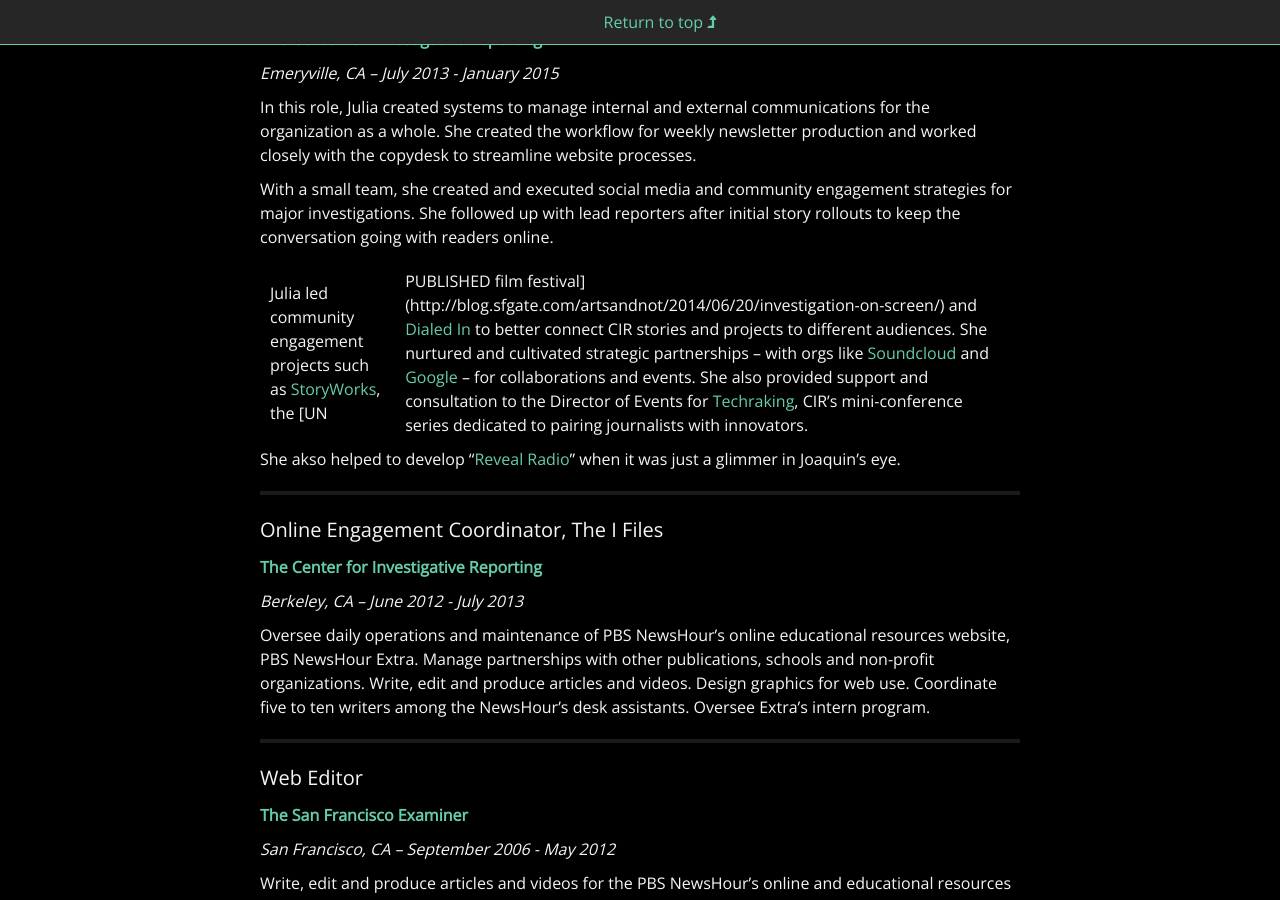
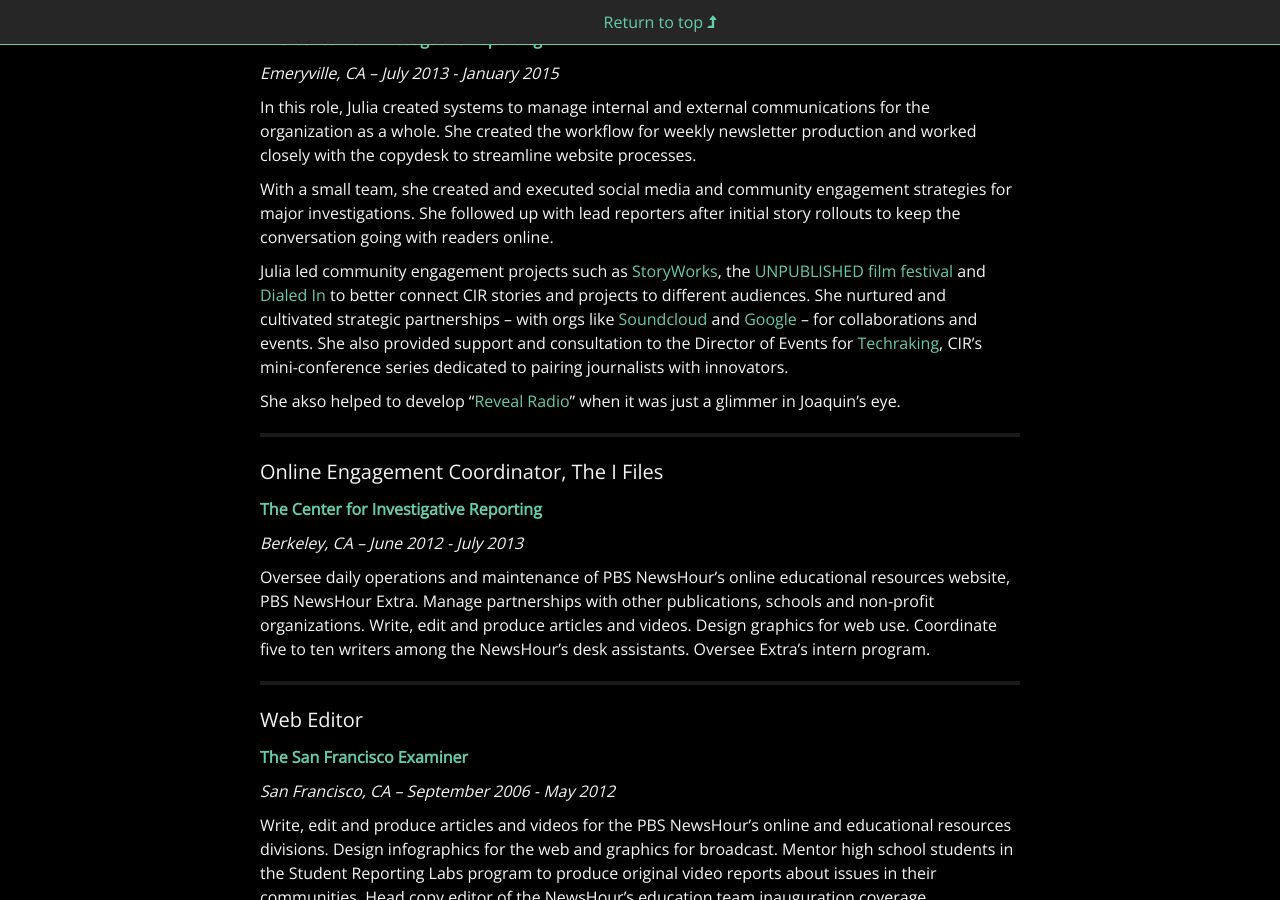
Before and after one commit to juliachanb/juliachanb.github.io, a Jekyll site: the page built from pages/resume.md, in a window 1280 px wide and 900 px high, scrolled down 722 px. Built offline with Jekyll 4.4.1, drawn with Linux system fonts in a browser that asks for light colours; nearby versions of some CDN libraries; some web fonts are replaced.

Commit message:
updated community manager description

```diff
--- a/pages/resume.md
+++ b/pages/resume.md
@@ -33,7 +33,7 @@
 
 With a small team, she created and executed social media and community engagement strategies for major  investigations. She followed up with lead reporters after initial story rollouts to keep the conversation going with readers online.
 
-Julia led community engagement projects such as [StoryWorks](https://storyworks.revealnews.org/), the [UN|PUBLISHED film festival](http://blog.sfgate.com/artsandnot/2014/06/20/investigation-on-screen/) and [Dialed In](http://cironline.org/dialedin) to better connect CIR stories and projects to different audiences. She nurtured and cultivated strategic partnerships – with orgs like [Soundcloud](http://cironline.org/blog/post/what-does-news-sound-techraking-four-looks-clouds-5396) and [Google](http://cironline.org/blog/post/join-our-live-coverage-cirs-techraking-conference-toronto-6193) – for collaborations and events. She also provided support and consultation to the Director of Events for [Techraking](https://www.revealnews.org/events-page/techraking/), CIR's mini-conference series dedicated to pairing journalists with innovators.
+Julia led community engagement projects such as [StoryWorks](https://storyworks.revealnews.org/), the [UNPUBLISHED film festival](http://blog.sfgate.com/artsandnot/2014/06/20/investigation-on-screen/) and [Dialed In](http://cironline.org/dialedin) to better connect CIR stories and projects to different audiences. She nurtured and cultivated strategic partnerships – with orgs like [Soundcloud](http://cironline.org/blog/post/what-does-news-sound-techraking-four-looks-clouds-5396) and [Google](http://cironline.org/blog/post/join-our-live-coverage-cirs-techraking-conference-toronto-6193) – for collaborations and events. She also provided support and consultation to the Director of Events for [Techraking](https://www.revealnews.org/events-page/techraking/), CIR's mini-conference series dedicated to pairing journalists with innovators.
 
 She akso helped to develop "[Reveal Radio](http://revealradio.org/tag/09-28-2013/)" when it was just a glimmer in Joaquin's eye.
 
```
